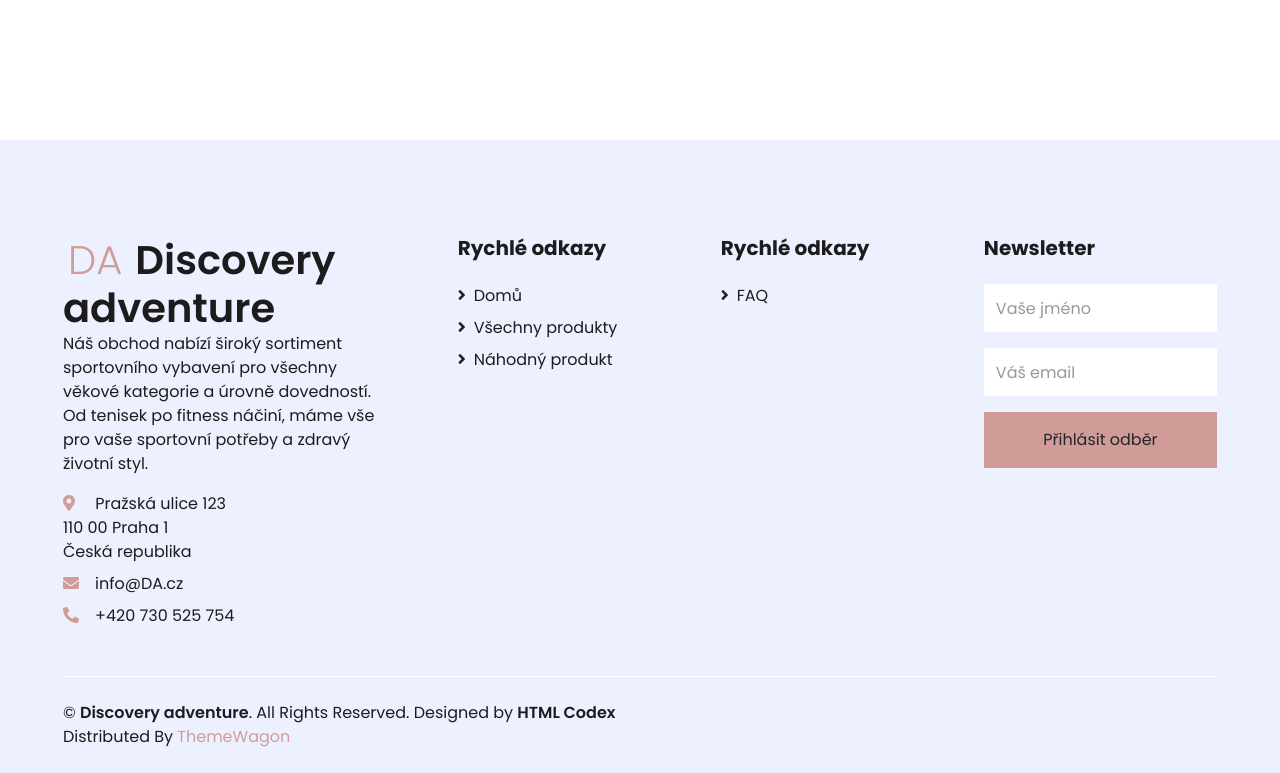
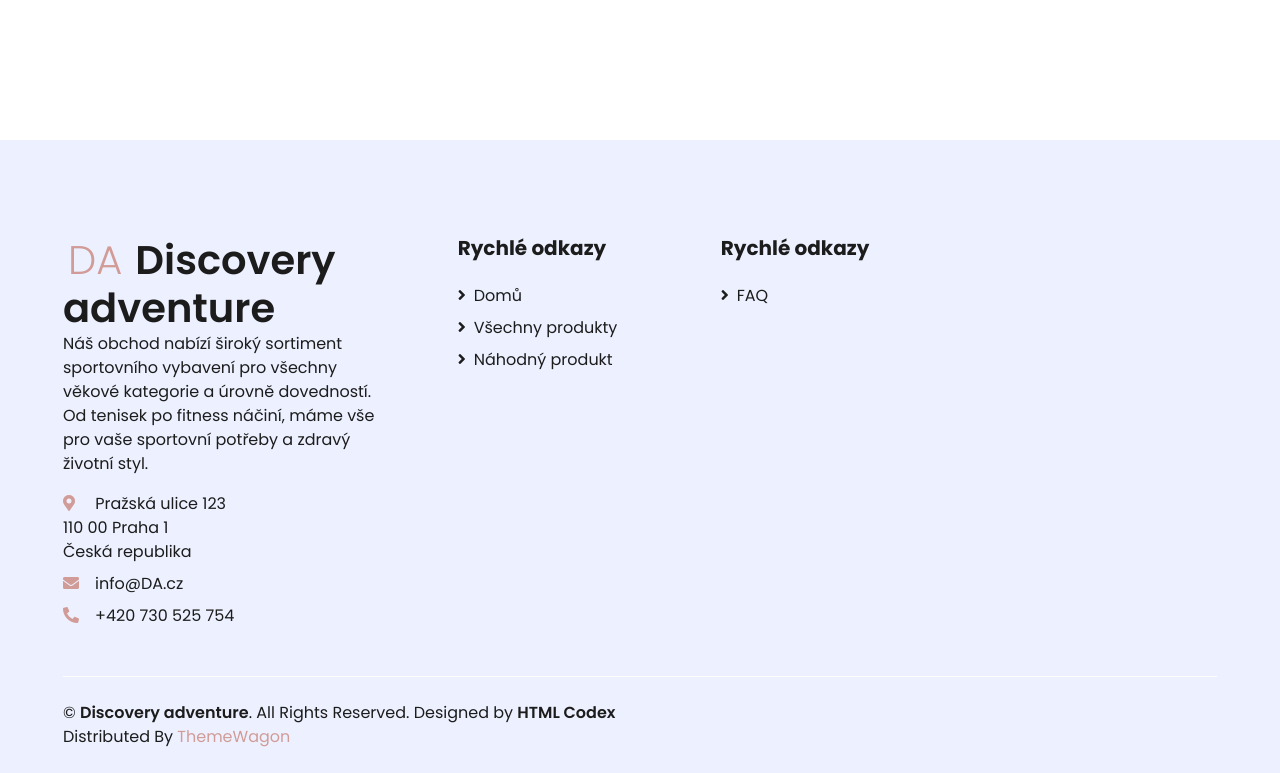
Before and after one commit to Determinathor/Discovery_adventure, a Django app: page / in a window 1280 px wide. Shown: the part 427-1200 px from the top of the page. Run offline with Django 4.2, Linux system fonts and the light colour scheme; data that the repository does not hold is empty; some libraries are stand-ins or nearby versions.

Commit message:
Clearing code n°3.

```diff
--- a/viewer/templates/footer.html
+++ b/viewer/templates/footer.html
@@ -30,27 +30,7 @@
                         <h5 class="font-weight-bold text-dark mb-4">Rychlé odkazy</h5>
                         <div class="d-flex flex-column justify-content-start">
                             <a class="text-dark mb-2" href="{% url 'faq' %}"><i class="fa fa-angle-right mr-2"></i>FAQ</a>
-<!--                            <a class="text-dark mb-2" href="shop.html"><i class="fa fa-angle-right mr-2"></i>Our Shop</a>-->
-<!--                            <a class="text-dark mb-2" href="detail.html"><i class="fa fa-angle-right mr-2"></i>Shop Detail</a>-->
-<!--                            <a class="text-dark mb-2" href="cart.html"><i class="fa fa-angle-right mr-2"></i>Shopping Cart</a>-->
-<!--                            <a class="text-dark mb-2" href="checkout.html"><i class="fa fa-angle-right mr-2"></i>Checkout</a>-->
-<!--                            <a class="text-dark" href="contact.html"><i class="fa fa-angle-right mr-2"></i>Contact Us</a>-->
                         </div>
-                    </div>
-                    <div class="col-md-4 mb-5">
-                        <h5 class="font-weight-bold text-dark mb-4">Newsletter</h5>
-                        <form action="">
-                            <div class="form-group">
-                                <input type="text" class="form-control border-0 py-4" placeholder="Vaše jméno" required="required" />
-                            </div>
-                            <div class="form-group">
-                                <input type="email" class="form-control border-0 py-4" placeholder="Váš email"
-                                    required="required" />
-                            </div>
-                            <div>
-                                <button class="btn btn-primary btn-block border-0 py-3" type="submit">Přihlásit odběr</button>
-                            </div>
-                        </form>
                     </div>
                 </div>
             </div>
--- a/viewer/templates/hello.html
+++ b/viewer/templates/hello.html
@@ -1,8 +1,4 @@
 {% extends "base.html" %}
 {% load static %}
 {% block content %}
-    <!-- Categories Start -->
-    <!-- TODO: změnit, aby se zobrazovalo vedle sebe -->
-
-    <!-- Categories End -->
 {% endblock %}
--- a/viewer/templates/product_create.html
+++ b/viewer/templates/product_create.html
@@ -2,12 +2,6 @@
 {% load static %}
 {% load widget_tweaks %}
 {% block content %}
-
-<!--<form method="POST">-->
-<!--    {% csrf_token %}-->
-<!--    <table>{{ form }}</table>-->
-<!--    <input id="id_submit" type="submit" value="Submit" class="btn btn-primary">-->
-<!--</form>-->
 
 <div class="container mt-5">
     <div class="row justify-content-center">
--- a/viewer/views.py
+++ b/viewer/views.py
@@ -339,6 +339,9 @@ class ProductCreateView(PermissionRequiredMixin, CreateView):
             product_form.save()
             messages.success(request, 'Produkt byl úspěšně vytvořen.')
             return redirect('shop')
+        else:
+            messages.error(request, "Nastala chyba při tvorbě produktu.")
+            return redirect('shop')
 
 
 class ProductUpdateView(PermissionRequiredMixin, UpdateView):  # update produktu (stock, cena apod)
@@ -372,6 +375,9 @@ class ProductUpdateView(PermissionRequiredMixin, UpdateView):  # update produktu
         if product_form.is_valid():
             product_form.save()
             messages.success(request, 'Produkt byl úspěšně aktualizován.')
+            return redirect('product_select')
+        else:
+            messages.error(request, "Nastala chyba při aktualizaci produktu.")
             return redirect('product_select')
 
 
```
Also changed, not shown: viewer/templates/base.html (+1 -11 lines), viewer/templates/cart.html (+0 -47 lines), viewer/templates/profile_update.html (+0 -14 lines), viewer/templates/todo.html (deleted, +0 -53 lines), viewer/templates/checkout.html (line endings or trailing spaces).
